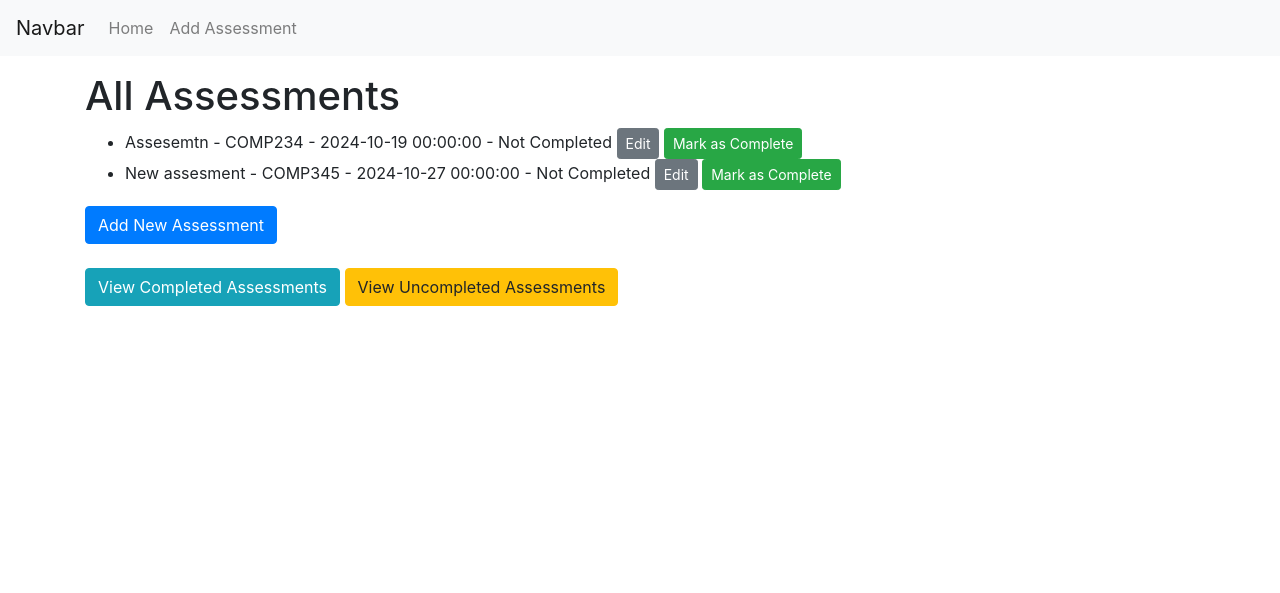
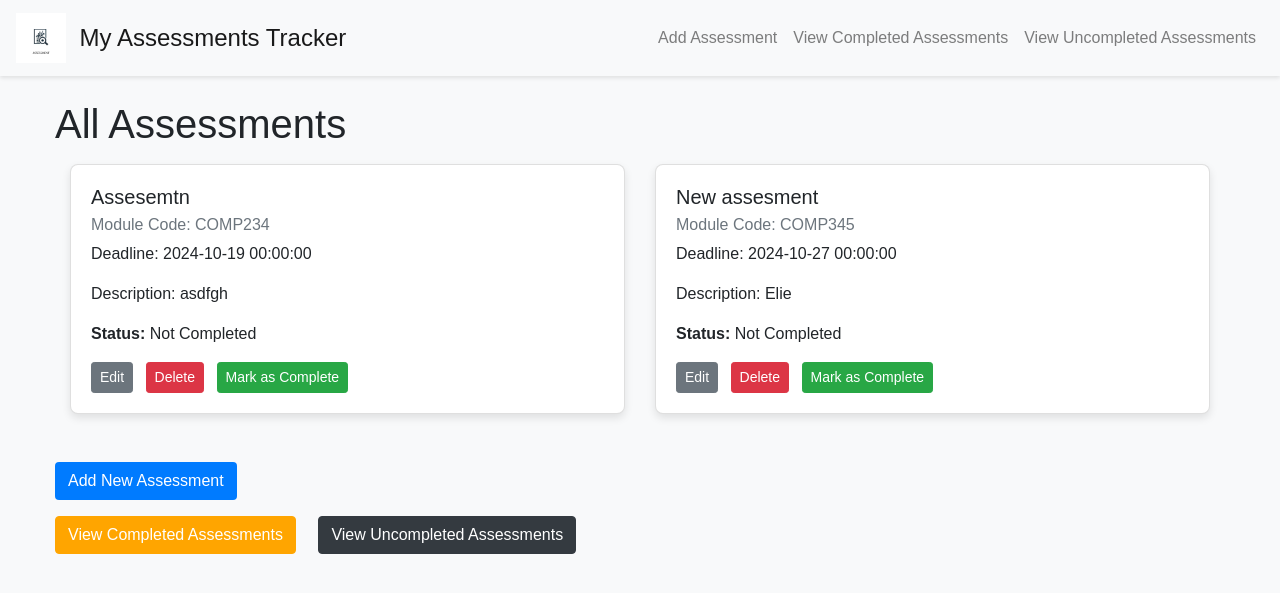
Before and after one commit to NicolasIssa1/Web-Application, a Flask app: page / in a window 1280 px wide. Shown: the top 593 px of the page. Run offline with Flask 3, Linux system fonts and the light colour scheme; some libraries are stand-ins or nearby versions.

Commit message:
finished almost all the project, need to continue  styling with CSS and possibly javascript

```diff
--- /dev/null
+++ b/Coursework1/app/static/style.css
@@ -0,0 +1,151 @@
+/* General Styling */
+body {
+    font-family: Arial, sans-serif;
+    background-color: #f8f9fa;
+  }
+
+  /* Card Styling */
+  .card {
+    box-shadow: 0 4px 8px rgba(0, 0, 0, 0.1);
+    transition: box-shadow 0.3s ease;
+    border-radius: 8px;
+  }
+
+  .card:hover {
+    box-shadow: 0 8px 16px rgba(0, 0, 0, 0.2);
+  }
+
+  .card-body {
+    padding: 20px;
+  }
+
+  /* Button Styling */
+  .btn {
+    transition: background-color 0.3s, transform 0.3s;
+  }
+
+  .btn:hover {
+    transform: scale(1.05);
+  }
+
+  /* Button Colors */
+  .btn-primary {
+    background-color: #ffa500;
+    border-color: #ffa500;
+  }
+
+  .btn-primary:hover {
+    background-color: #e69500;
+    border-color: #e69500;
+  }
+
+  .btn-info {
+    background-color: #007bff;
+    border-color: #007bff;
+  }
+
+  .btn-info:hover {
+    background-color: #0069d9;
+    border-color: #0069d9;
+  }
+
+  .btn-warning {
+    background-color: #343a40;
+    border-color: #343a40;
+  }
+
+  .btn-warning:hover {
+    background-color: #23272b;
+    border-color: #23272b;
+  }
+
+  .btn-danger {
+    background-color: #dc3545;
+    border-color: #dc3545;
+  }
+
+  .btn-danger:hover {
+    background-color: #c82333;
+    border-color: #bd2130;
+  }
+
+  .btn-success {
+    background-color: #28a745;
+    border-color: #28a745;
+  }
+
+  .btn-success:hover {
+    background-color: #218838;
+    border-color: #1e7e34;
+  }
+
+  /* Navbar Styling */
+  .navbar {
+    box-shadow: 0 2px 4px rgba(0, 0, 0, 0.1);
+  }
+
+  /* Empty List Message Styling */
+  .empty-message {
+    text-align: center;
+    padding: 40px;
+    font-size: 1.2em;
+    color: #6c757d;
+  }
+
+  .empty-message .btn {
+    margin-top: 20px;
+  }
+
+  /* Additional Hover Effects for Links */
+  a {
+    color: #007bff;
+    text-decoration: none;
+  }
+
+  a:hover {
+    color: #0056b3;
+    text-decoration: underline;
+  }
+
+  /* Container and Layout Tweaks */
+  .container {
+    max-width: 1200px;
+    margin: 0 auto;
+  }
+
+  .assessment-list {
+    margin-top: 20px;
+  }
+
+  .assessment-item {
+    margin-bottom: 30px;
+    padding: 20px;
+    background: #ffffff;
+    border-radius: 8px;
+    box-shadow: 0 2px 5px rgba(0, 0, 0, 0.1);
+  }
+
+  /* Flash Message Styling */
+  .alert-info {
+    background-color: #e9f7fd;
+    color: #0c5460;
+    border: 1px solid #bee5eb;
+    border-radius: 8px;
+    padding: 15px;
+  }
+
+  /* Button Spacing Adjustments */
+  .btn + .btn {
+    margin-left: 10px;
+  }
+
+
+  .btn-add-new {
+    background-color: #007bff;
+    color: white;
+}
+
+.btn-add-new:hover {
+    background-color: #0056b3; /* Darker blue on hover */
+    color: white;
+}
--- a/Coursework1/app/templates/base.html
+++ b/Coursework1/app/templates/base.html
@@ -7,6 +7,8 @@
 
     <!-- Bootstrap CSS -->
     <link rel="stylesheet" href="https://stackpath.bootstrapcdn.com/bootstrap/4.2.1/css/bootstrap.min.css" integrity="sha384-GJzZqFGwb1QTTN6wy59ffF1BuGJpLSa9DkKMp0DgiMDm4iYMj70gZWKYbI706tWS" crossorigin="anonymous">
+    <!-- My own CSS file -->
+    <link rel="stylesheet" href="{{ url_for('static', filename='style.css') }}?v=1.0">
 
     {% if title %}
     <title>{{ title }}</title>
@@ -17,15 +19,19 @@
   <body>
     <!-- Navigation bar -->
     <nav class="navbar navbar-expand-sm navbar-light bg-light">
-      <a class="navbar-brand" href="#">Navbar</a>
+      <a class="navbar-brand" href="/">
+        <img src="{{ url_for('static', filename='logo.png') }}" alt="Logo" style="width: 50px; height: 50px;">
+        <span class="ml-2 h4 align-middle">My Assessments Tracker</span>
+      </a>
       <button class="navbar-toggler" type="button" data-toggle="collapse" data-target="#navbarSupportedContent" aria-controls="navbarSupportedContent" aria-expanded="false" aria-label="Toggle navigation">
         <span class="navbar-toggler-icon"></span>
       </button>
 
       <div class="collapse navbar-collapse" id="navbarSupportedContent">
-        <ul class="navbar-nav mr-auto">
-          <li class="nav-item"><a class="nav-link" href="/">Home <span class="sr-only">(current)</span></a></li>
+        <ul class="navbar-nav ml-auto">
           <li class="nav-item"><a class="nav-link" href="/add">Add Assessment</a></li>
+          <li class="nav-item"><a class="nav-link" href="/view_completed">View Completed Assessments</a></li>
+          <li class="nav-item"><a class="nav-link" href="/view_uncompleted">View Uncompleted Assessments</a></li>
         </ul>
       </div>
     </nav>
@@ -48,8 +54,6 @@
       {% block content %}{% endblock %}
     </div>
 
-    <!-- Optional JavaScript -->
-    <!-- jQuery first, then Popper.js, then Bootstrap JS -->
     <script src="https://code.jquery.com/jquery-3.3.1.slim.min.js" integrity="sha384-q8i/X+965DzO0rT7abK41JStQIAqVgRVzpbzo5smXKp4YfRvH+8abtTE1Pi6jizo" crossorigin="anonymous"></script>
     <script src="https://cdnjs.cloudflare.com/ajax/libs/popper.js/1.14.6/umd/popper.min.js" integrity="sha384-wHAiFfRlMFy6i5SRaxvfOCifBUQy1xHdJ/yoi7FRNXMRBu5WHdZYu1hA6ZOblgut" crossorigin="anonymous"></script>
     <script src="https://stackpath.bootstrapcdn.com/bootstrap/4.2.1/js/bootstrap.min.js" integrity="sha384-B0UglyR+jN6CkvvICOB2joaf5I4l3gm9GU6Hc1og6Ls7i6U/mkkaduKaBhlAXv9k" crossorigin="anonymous"></script>
--- a/Coursework1/app/templates/index.html
+++ b/Coursework1/app/templates/index.html
@@ -1,20 +1,37 @@
 {% extends "base.html" %}
 {% block content %}
-  <h1>All Assessments</h1>
-  <ul>
+  <h1 class="mt-4">All Assessments</h1>
+  <div class="container mt-3">
+    <div class="row">
       {% for assessment in assessments %}
-      <li>{{ assessment.title }} - {{ assessment.module_code }} - {{ assessment.deadline_date }} - {{ 'Completed' if assessment.is_complete else 'Not Completed' }}
-        <a href="{{ url_for('edit_assessment', assessment_id=assessment.id) }}" class="btn btn-secondary btn-sm">Edit</a>
+        <div class="col-md-6 mb-4">
+          <div class="card">
+            <div class="card-body">
+              <h5 class="card-title">{{ assessment.title }}</h5>
+              <h6 class="card-subtitle mb-2 text-muted">Module Code: {{ assessment.module_code }}</h6>
+              <p class="card-text">Deadline: {{ assessment.deadline_date }}</p>
+              <p class="card-text">Description: {{ assessment.description }}</p>
+              <p class="card-text"><strong>Status:</strong> {{ 'Completed' if assessment.is_complete else 'Not Completed' }}</p>
+              <a href="{{ url_for('edit_assessment', assessment_id=assessment.id) }}" class="btn btn-secondary btn-sm mr-2">Edit</a>
+              <form action="{{ url_for('delete_assessment', assessment_id=assessment.id) }}" method="post" style="display:inline;">
+                <button type="submit" class="btn btn-danger btn-sm mr-2">Delete</button>
+              </form>
               {% if not assessment.is_complete %}
                 <form action="{{ url_for('mark_complete', assessment_id=assessment.id) }}" method="post" style="display:inline;">
                   <button type="submit" class="btn btn-success btn-sm">Mark as Complete</button>
                 </form>
               {% endif %}
-      </li>
+            </div>
+          </div>
+        </div>
       {% endfor %}
-  </ul>
-  <a href="{{ url_for('add_assessment') }}" class="btn btn-primary">Add New Assessment</a>
-  <br><br>
-  <a href="{{ url_for('view_completed') }}" class="btn btn-info">View Completed Assessments</a>
-  <a href="{{ url_for('view_uncompleted') }}" class="btn btn-warning">View Uncompleted Assessments</a>
+    </div>
+  </div>
+  <div class="mt-4">
+    <a href="{{ url_for('add_assessment') }}" class="btn btn-add-new">Add New Assessment</a>
+  </div>
+  <div class="mt-3">
+    <a href="{{ url_for('view_completed') }}" class="btn btn-primary mr-2">View Completed Assessments</a>
+    <a href="{{ url_for('view_uncompleted') }}" class="btn btn-dark">View Uncompleted Assessments</a>
+  </div>
 {% endblock %}
--- a/Coursework1/app/views.py
+++ b/Coursework1/app/views.py
@@ -55,14 +55,15 @@ def mark_complete(assessment_id):
         assessment.is_complete = True
         db.session.commit()
         flash(f'Assessment "{assessment.title}" marked as complete!')
-    return redirect(url_for('index'))
+    return redirect(url_for('view_uncompleted'))
+
 
 @app.route('/view_completed')
 def view_completed():
     completed_assessments = Assessment.query.filter_by(is_complete=True).all()
-    return render_template('view_assessments.html', title='Completed Assessments', assessments=completed_assessments)
+    return render_template('view_completed.html', title='Completed Assessments', assessments=completed_assessments)
 
 @app.route('/view_uncompleted')
 def view_uncompleted():
     uncompleted_assessments = Assessment.query.filter_by(is_complete=False).all()
-    return render_template('view_assessments.html', title='Uncompleted Assessments', assessments=uncompleted_assessments)
+    return render_template('view_uncompleted.html', title='Uncompleted Assessments', assessments=uncompleted_assessments)
```
Also changed, not shown: Coursework1/app/templates/view_completed.html (+22 -6 lines), Coursework1/app/templates/view_uncompleted.html (+25 -6 lines), Coursework1/app.db, Coursework1/app/static/logo.png (added). Lines whose indentation alone changed are shown as unchanged.
